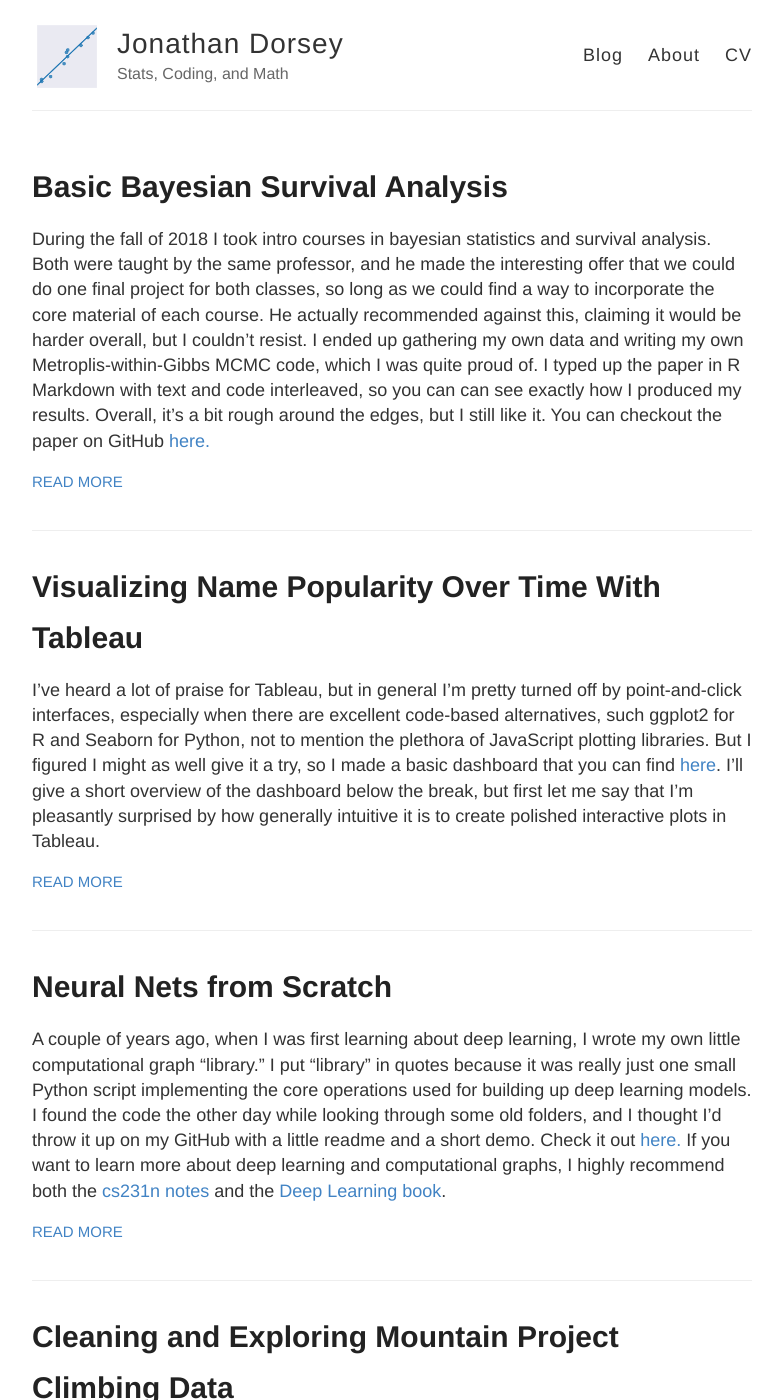
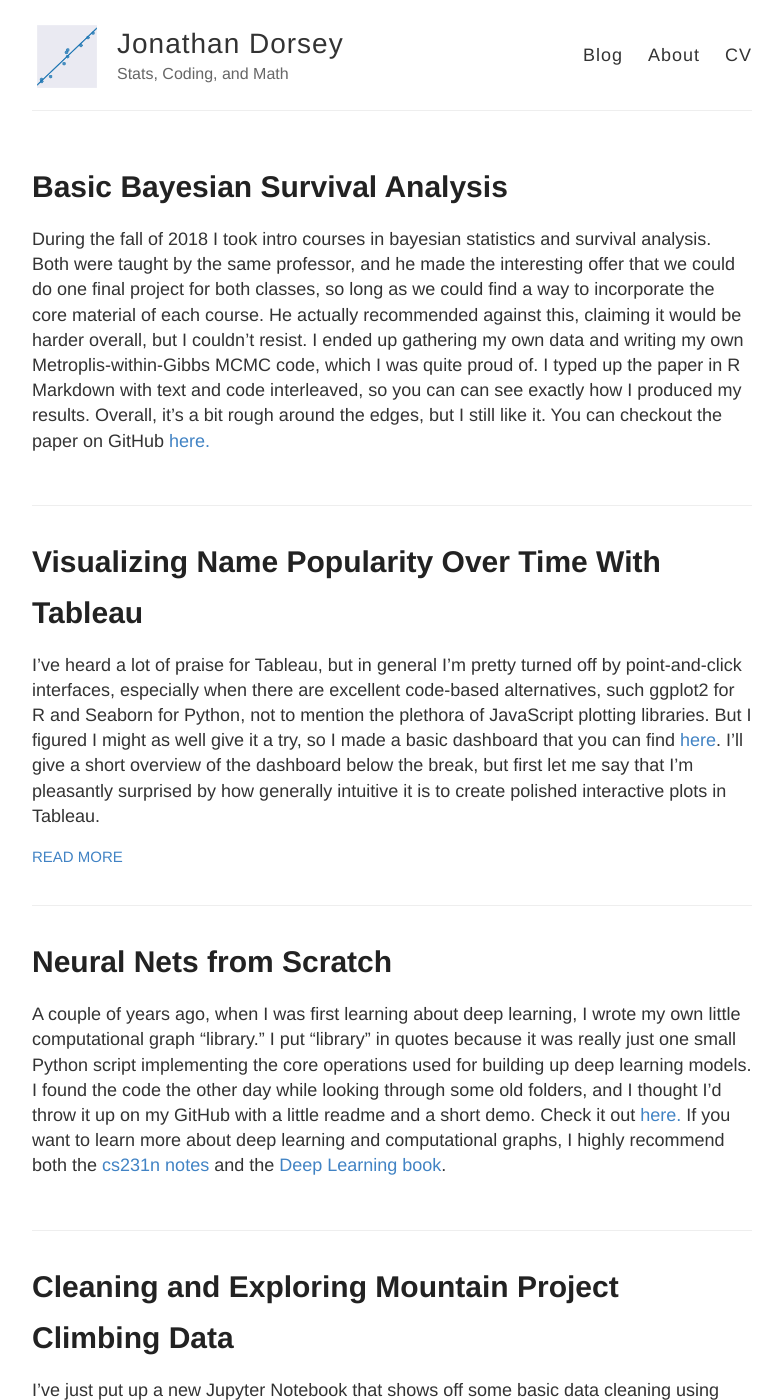
Before and after one commit to jnd18/jnd18.github.io, a Jekyll site: the page built from index.html, in a window 1280 px wide and 1400 px high. Shown: the whole window, without its empty margins (248-1031 px from the left). Built offline with Jekyll 4.4.1, drawn with Linux system fonts in a browser that asks for light colours; some of the changed text lies outside the part shown.

Commit message:
No 'Read More' when excerpt = post

```diff
--- a/index.html
+++ b/index.html
@@ -10,9 +10,14 @@ layout: default
 
       <div class="entry">
         {{ post.excerpt }}
+        <!-- Whether or not to display the "read more" button -->
+        {% capture content_words %}{{ post.content | number_of_words }}{% endcapture %}
+        {% capture excerpt_words %}{{ post.excerpt | number_of_words }}{% endcapture %}
+        {% if excerpt_words != content_words %}
+          <a href="{{ site.baseurl }}{{ post.url }}" class="read-more">Read More</a>
+        {% endif %}
       </div>
 
-      <a href="{{ site.baseurl }}{{ post.url }}" class="read-more">Read More</a>
     </article>
   {% endfor %}
 </div>
```
